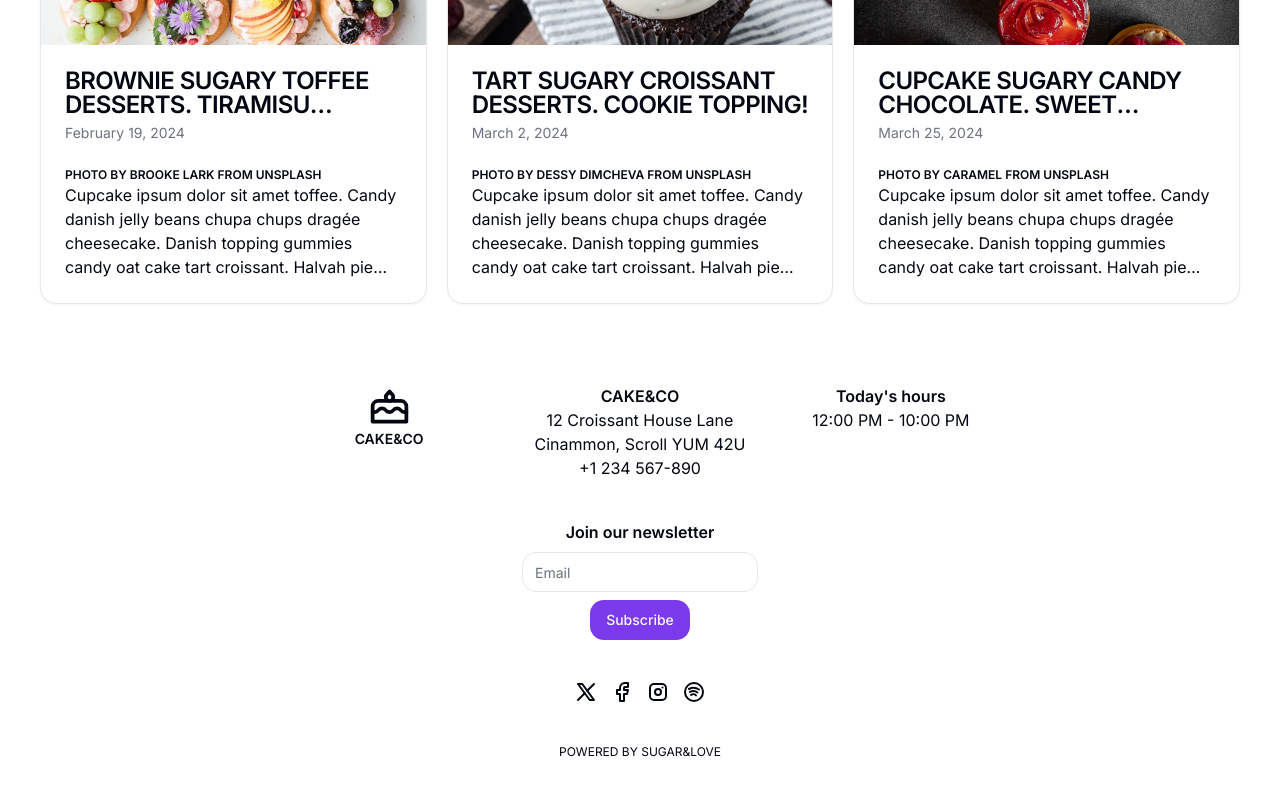
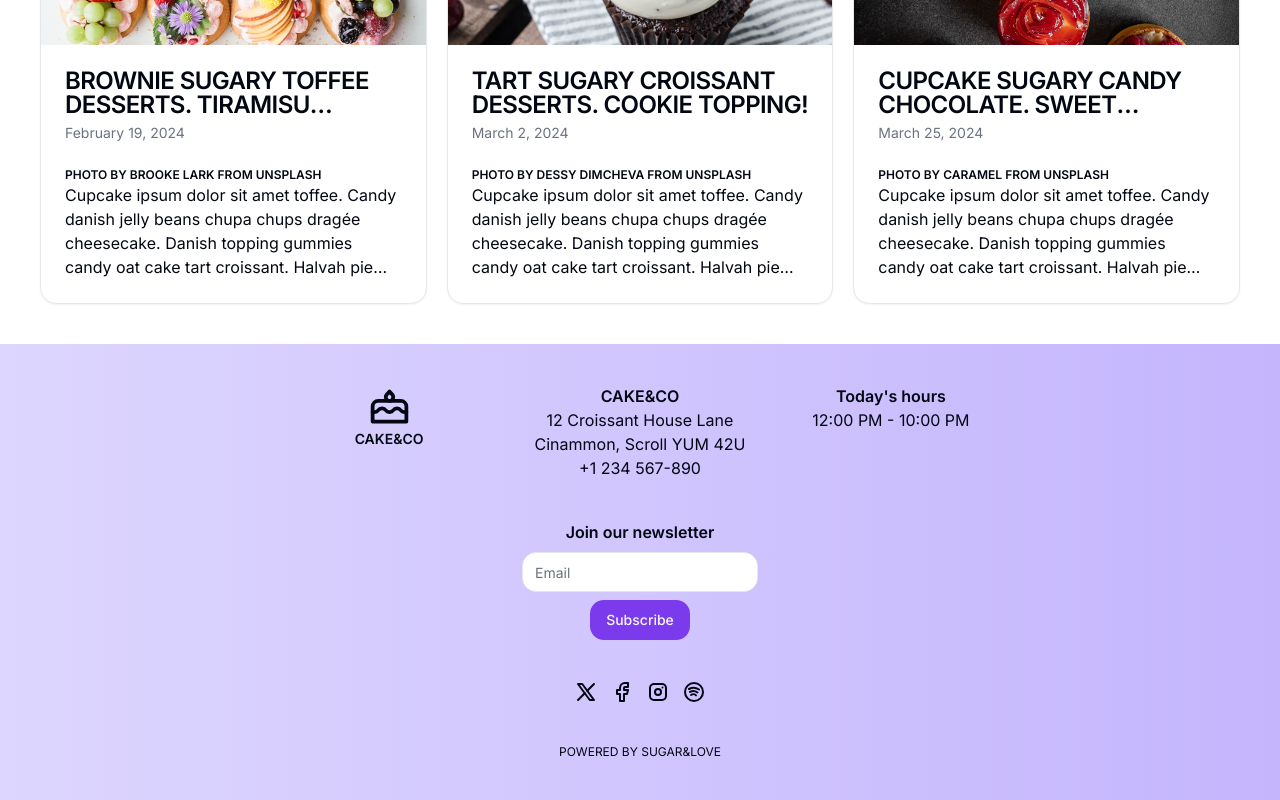
Before and after one commit to jessabc/cake-cafe, a Next.js app: page / in a window 1280 px wide. Shown: the part 2237-3037 px from the top of the page. Built offline with nearby package versions, Linux system fonts and the light colour scheme.

Commit message:
fix background

```diff
--- a/tailwind.config.ts
+++ b/tailwind.config.ts
@@ -73,11 +73,12 @@ const config = {
         "accordion-down": "accordion-down 0.2s ease-out",
         "accordion-up": "accordion-up 0.2s ease-out",
       },
-    },
-    backgroundImage: {
-      "hero-one": "url('/image21.jpg')",
-      "hero-two": "url('/image28.jpg')",
-      "hero-three": "url('/image29.jpg')",
+
+      backgroundImage: {
+        "hero-one": "url('/image21.jpg')",
+        "hero-two": "url('/image28.jpg')",
+        "hero-three": "url('/image29.jpg')",
+      },
     },
   },
   plugins: [require("tailwindcss-animate"), require("preline/plugin")],
```
